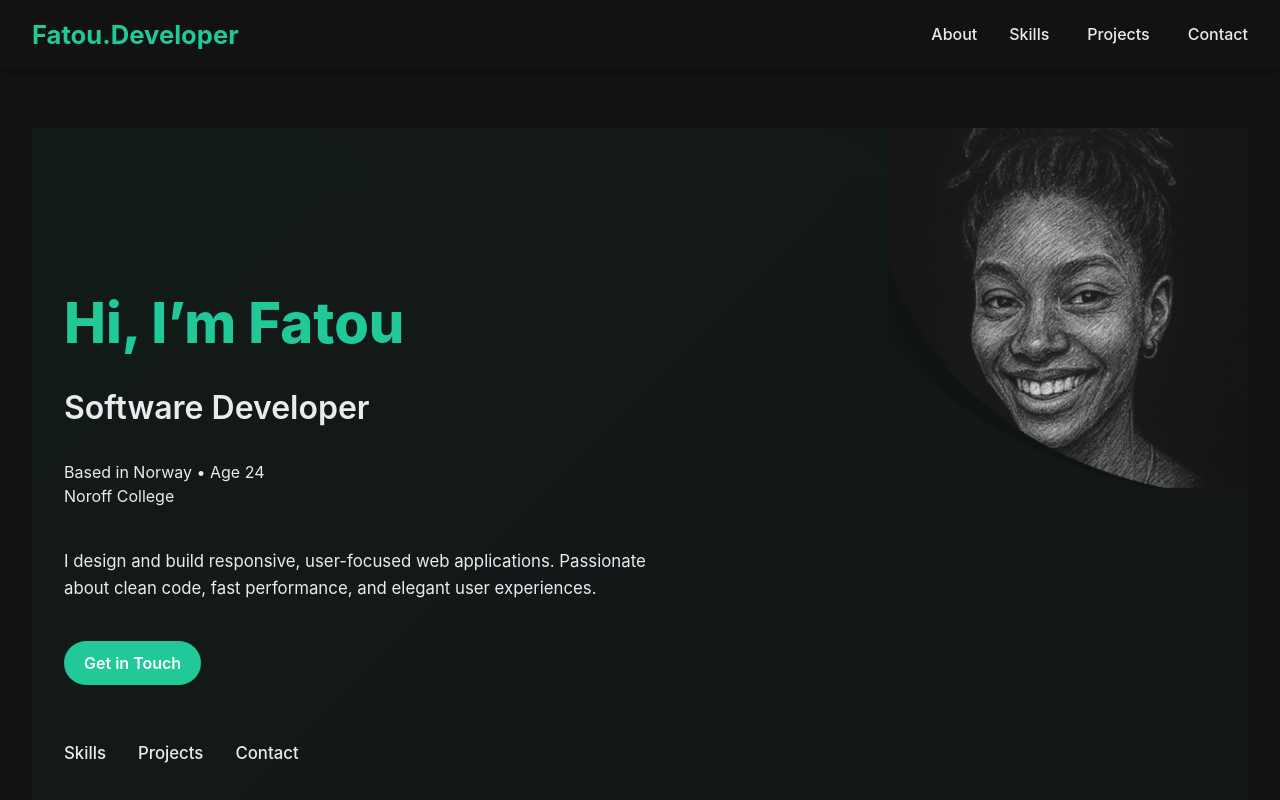
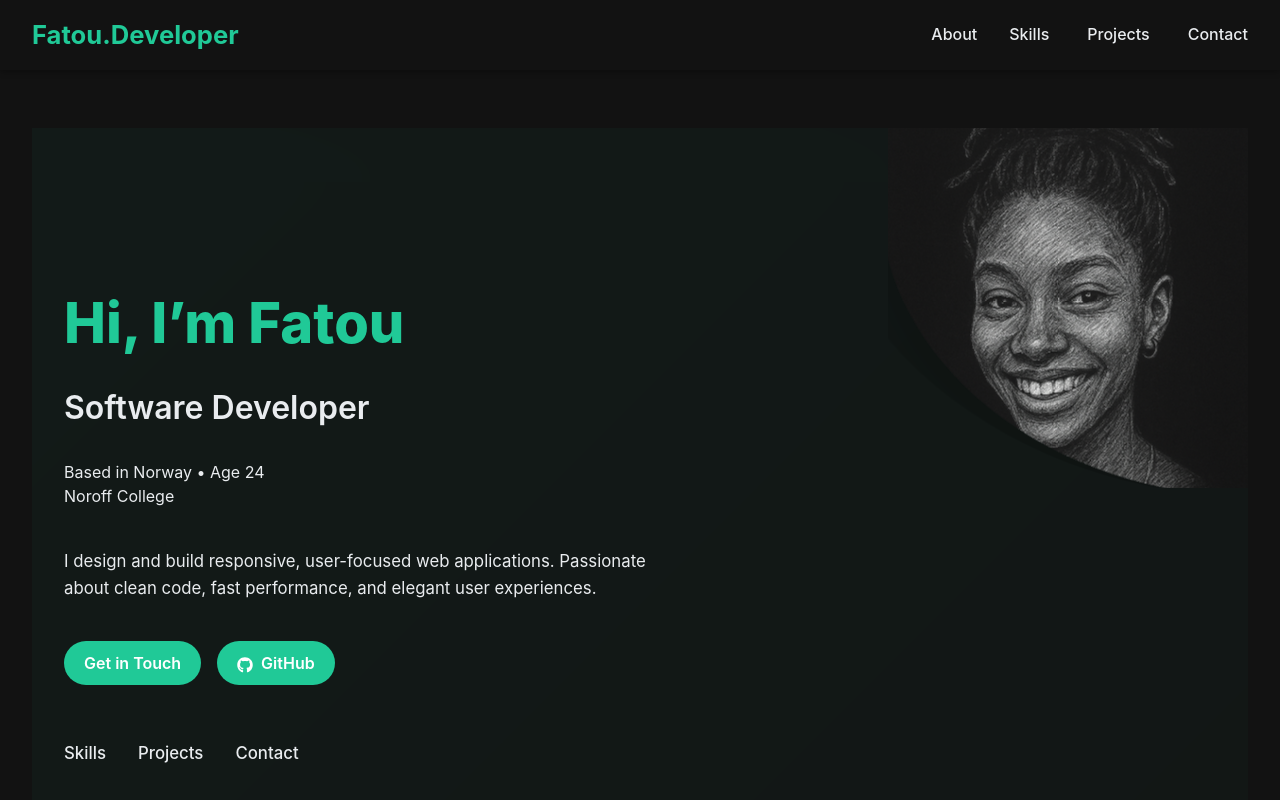
Before and after one commit to fantadiallo/Portofolio, a React (Vite) app: page / in a window 1280 px wide. Shown: the top 800 px of the page. Built offline with nearby package versions, Linux system fonts and the light colour scheme.

Commit message:
Improve Hero section layout and add GitHub icon

```diff
--- a/src/components/Hero/HeroBanner.jsx
+++ b/src/components/Hero/HeroBanner.jsx
@@ -1,4 +1,5 @@
 import React from "react";
+import { FaGithub } from "react-icons/fa";
 import styles from "./HeroBanner.module.scss";
 
 export default function Hero() {
@@ -21,13 +22,24 @@ export default function Hero() {
             experiences.
           </p>
 
-          <a href="#contact" className={styles.cta}>
-            Get in Touch
-          </a>
+          <div className={styles.ctaGroup}>
+            <a href="#contact" className={styles.cta}>
+              Get in Touch
+            </a>
+            <a
+              href="https://github.com/fantadiallo"
+              className={styles.cta}
+              target="_blank"
+              rel="noopener noreferrer"
+            >
+              <FaGithub style={{ marginRight: "8px" }} />
+              GitHub
+            </a>
+          </div>
 
           <div className={styles.links}>
             <a href="#skills">Skills</a>
-            <a href="#projects">Projects</a>
+            <a href="#project1">Projects</a>
             <a href="#contact">Contact</a>
           </div>
         </div>
--- a/src/components/Hero/HeroBanner.module.scss
+++ b/src/components/Hero/HeroBanner.module.scss
@@ -12,6 +12,36 @@
   align-items: center;
   justify-content: center;
 }
+.ctaGroup {
+  display: flex;
+  gap: 1rem;
+  flex-wrap: wrap;
+  align-items: center;
+
+  @include respond(md) {
+    justify-content: center;
+  }
+
+  .ctaGithub {
+    display: flex;
+    align-items: center;
+    justify-content: center;
+    padding: 0.6rem 1rem;
+    border-radius: 50%;
+    background-color: $light-text;
+    color: $dark-bg;
+    font-size: 1.3rem;
+    transition: all 0.3s ease;
+    text-decoration: none;
+
+    &:hover {
+      background-color: $accent-primary;
+      color: #fff;
+      transform: translateY(-2px);
+    }
+  }
+}
+
 
 .bgAnimation {
   position: absolute;
@@ -135,7 +165,7 @@
     }
 
     &:hover {
-      color: $accent-primary;
+      color: #fff; // or $light-text if that's white
 
       &::after {
         width: 100%;
```
